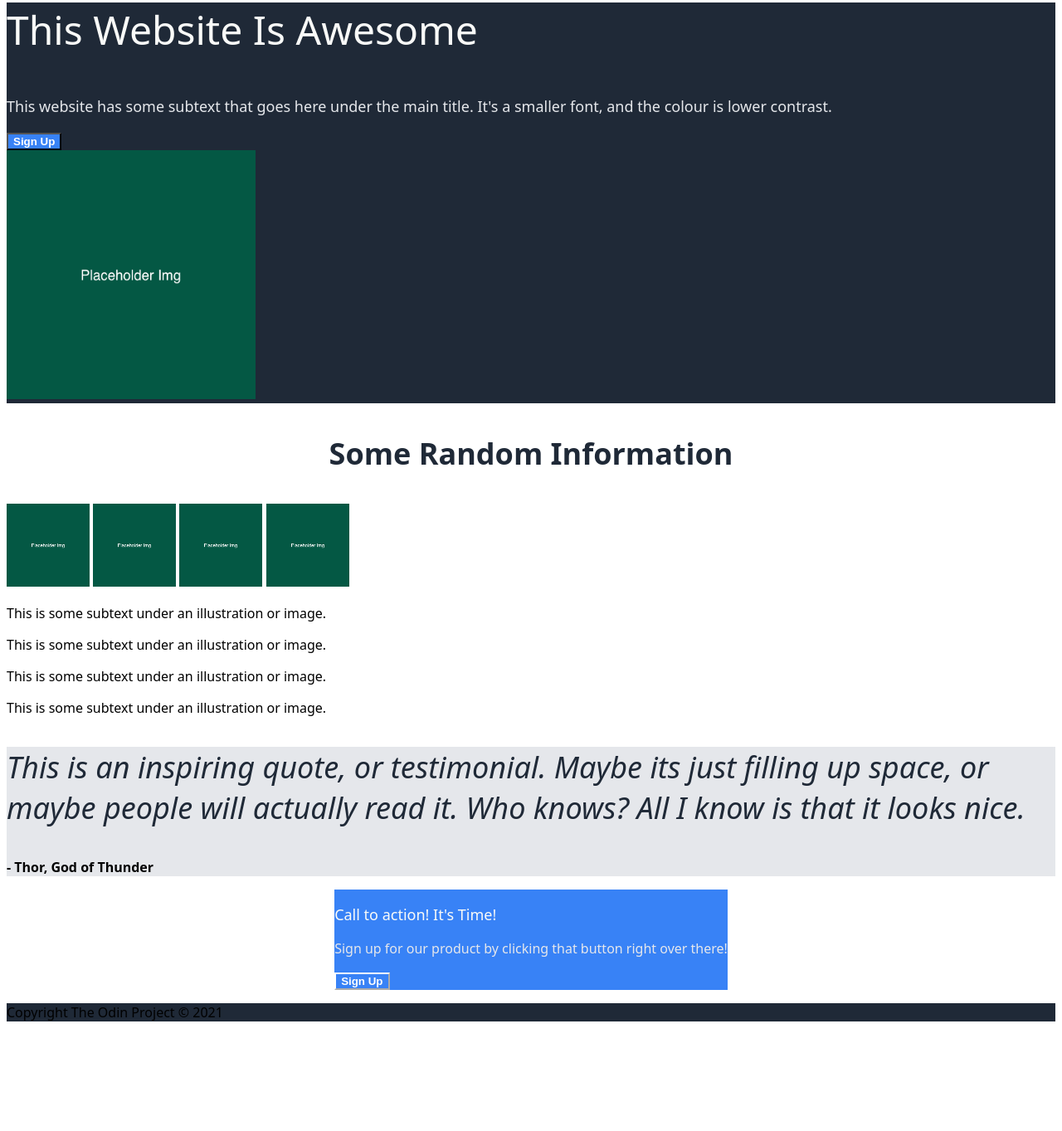
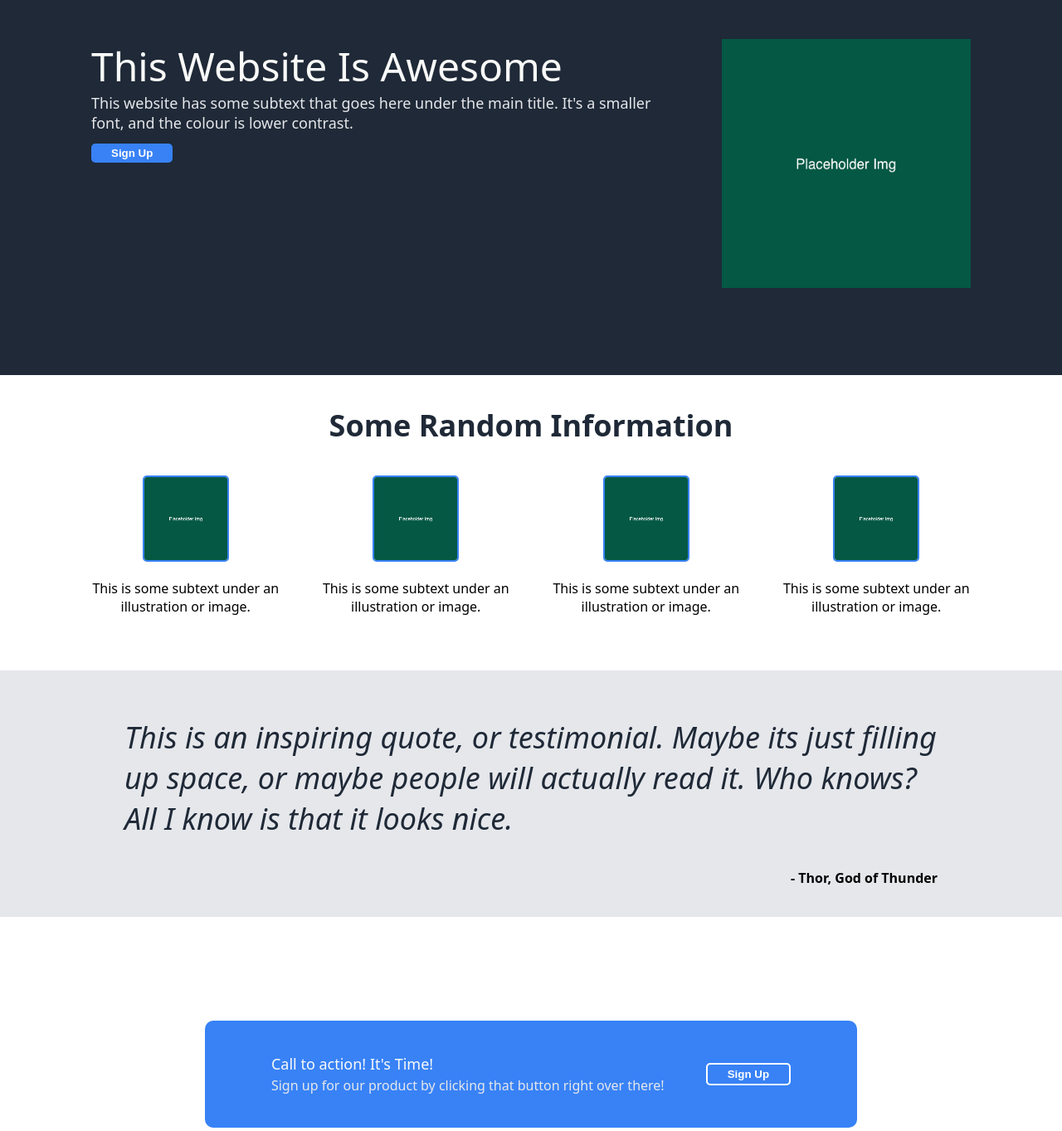
Before and after one commit to lt89/odin-landing, a plain HTML site: page index.html in a window 1280 px wide. Shown: the part 134-1497 px from the top of the page at 83% size. Before the commit the page ends 1381 px from the top, so only its background shows below. Drawn offline with Linux system fonts and the light colour scheme.

Commit message:
I used all of the skills learnt in the Odin course so far to build this landing page the provided spec using HTML and CSS. Flex box was used for adapting the layout. This process has really helped me consolidate the skills I have learnt so far. I need to return to personalise images and content and add some other CSS elements I hope to learn in the near future.

```diff
--- a/index.html
+++ b/index.html
@@ -18,39 +18,64 @@
     </div>
 
     <div class="section-one">
-        <div class="box-one">
+        <div class="left-one">
         <p class="one">This Website Is Awesome</p>
         <p class="description"> This website has some subtext that goes here under the main title. It's a smaller font, and the colour is lower contrast.</p>
         <button class="button-one">Sign Up</button>
         </div>
+        <div class="right-one">
         <img src="placeholder.png" alt="Green square with white placeholder text" width="300" height="300" />
+        </div>
     </div>
 
-
-    <div class="section-two">
-    <p class="two">Some Random Information</p>
-    <img src="placeholder.png" alt="Green square with white placeholder text" width="100" height="100" />
-    <img src="placeholder.png" alt="Green square with white placeholder text" width="100" height="100" />
-    <img src="placeholder.png" alt="Green square with white placeholder text" width="100" height="100" />
-    <img src="placeholder.png" alt="Green square with white placeholder text" width="100" height="100" />
-    <p class="subtext">This is some subtext under an illustration or image.</p>
-    <p class="subtext">This is some subtext under an illustration or image.</p>
-    <p class="subtext">This is some subtext under an illustration or image.</p>
-    <p class="subtext">This is some subtext under an illustration or image.</p>
+<!-- Section Two - Images with text underneath -->
+<div class="section-two">
+    <div class="text-two">
+        <p class="two">Some Random Information</p>
     </div>
 
+    <!-- Pic text main container -->
+    <div class="pic-text">
+    <div class="pic-text-one">
+        <img class="small-pic" src="placeholder.png" alt="Green square with white placeholder text" width="100" height="100" />
+        <p class="subtext">This is some subtext under an illustration or image.</p>
+    </div>
+
+    <div class="pic-text-two">
+        <img class="small-pic" src="placeholder.png" alt="Green square with white placeholder text" width="100" height="100" />
+        <p class="subtext">This is some subtext under an illustration or image.</p>
+    </div>
+
+    <div class="pic-text-three">
+        <img class="small-pic" src="placeholder.png" alt="Green square with white placeholder text" width="100" height="100" />
+        <p class="subtext">This is some subtext under an illustration or image.</p>
+    </div>
+
+    <div class="pic-text-four">
+        <img class="small-pic" src="placeholder.png" alt="Green square with white placeholder text" width="100" height="100" />
+        <p class="subtext">This is some subtext under an illustration or image.</p>
+    </div>
+    </div>
+</div>
+
+    <!-- Section Four - Quote -->
     <div class="section-three">
     <p class="quote">This is an inspiring quote, or testimonial. Maybe its just filling up space, or maybe people will actually read it. Who knows?
         All I know is that it looks nice.
     </p>
     <p class="author">- Thor, God of Thunder</p>
     </div>
-
+<!-- Call to action section - a Div for the text and a div
+    for the button so they can be arranged in a row  -->
     <div class="section-four">
         <div class="box-four">
+            <div class="action-text">
             <p class="four">Call to action! It's Time!</p>
             <p class="four-subtext">Sign up for our product by clicking that button right over there!</p>
+            </div>
+            <div class="action-button">
             <button class="button-two">Sign Up</button>
+            </div>
         </div>
     </div>
 
--- a/style.css
+++ b/style.css
@@ -1,6 +1,8 @@
 .body {
-    margin: none;
-    padding: none;
+    margin: 0px;
+    padding: 0px;
+    padding-bottom: 0px;
+    margin-bottom: 0px;
     font-family: system-ui, -apple-system, BlinkMacSystemFont, 'Segoe UI', Roboto, Oxygen, Ubuntu, Cantarell, 'Open Sans', 'Helvetica Neue', sans-serif;
 }
 
@@ -14,20 +16,35 @@
 
 }
 
-
 .header {
     display:flex;
     background-color: #1F2937;
-    padding: none;
-    margin: none;
+    padding-left: 100px;
+    margin: 0px;
     justify-content: space-between;
     padding-right: 10px;
+
 }
 
+/* Need to work on button properties - remove border shadow */
 button {
-    background-color: #3882F6;
     color: white;
     font-weight: 900;
+    border-radius: 5px;
+    cursor: pointer;
+    padding: 4px 24px;
+}
+
+.button-one {
+    border: 0px;
+    background-color: #3882F6;
+    border-color: #3882F6;
+}
+
+.button-two {
+    border-color: white;
+    border: solid 2px;
+    background-color: #3882F6;
 }
 
 ul {
@@ -36,7 +53,13 @@ ul {
     gap: 18px;
     list-style: none;
     align-items: center;
+    padding-right: 100px;
 
+}
+
+/* Image in Hero section */
+.right-one {
+    padding-right: 100px;
 }
 
 a {
@@ -51,28 +74,98 @@ a {
     color: #1F2937;
 }
 
+.section-one {
+    display: flex;
+    flex-direction: row;
+    background-color: #1F2937;
+    padding: 10px;
+    padding-bottom: 100px;
+    padding-top: 100px;
+}
 
-
-.section-one {
-    background-color: #1F2937;
+.left-one {
+    padding-right: 50px;
+    padding-left: 100px;
+    padding-bottom: 0px;
+    padding-top: 0px;
 }
 
 .one {
     color: #F9FAF8;
     font-style: bolder;
     font-size: 48px;
+    padding-bottom: 0px;
+    margin-bottom: 0px;
+    margin-top: 0px;
 }
 
 .description {
     color: #E5E7EB;
     font-size: 18px;
+    padding-bottom: 4px;
+    margin-bottom: 8px;
+    padding-top: 0px;
+    margin-top: 0px;
 }
 
+
+
+/* Section Two - Image and text rows */
 .section-two {
     background-color: white;
 }
 
-.two {
+.pic-text-one {
+    display: flex 1;
+    flex-direction: column;
+    align-items: center;
+    justify-content: center;
+    text-align: center;
+}
+
+.small-pic {
+    border: #3882F6 solid 2px;
+    border-radius: 5px;
+}
+
+.pic-text-two {
+    display: flex 1;
+    flex-direction: column;
+    align-items: center;
+    justify-content: center;
+    text-align: center;
+}
+
+.pic-text-three {
+    display: flex 1;
+    flex-direction: column;
+    align-items: center;
+    justify-content: center;
+    text-align: center;
+}
+
+.pic-text-four {
+    display: flex 1;
+    flex-direction: column;
+    align-items: center;
+    justify-content: center;
+    text-align: center;
+}
+
+/* Main pic text container */
+.pic-text {
+    display: flex;
+    flex-direction: row;
+    justify-content: center;
+    align-items: space-between;
+    gap: 30px;
+    padding-left: 100px;
+    padding-right: 100px;
+    padding-bottom: 50px;
+
+}
+
+.text-two {
     font-weight: bolder;
     font-size: 36px;
     color: #1F2937;
@@ -81,36 +174,76 @@ a {
 
 .section-three {
     background-color: #E5E7EB;
+    padding-right: 150px;
+    padding-left: 150px;
+    padding-top: 20px;
+    padding-bottom: 20px;
 }
+
+.author {
+    font-weight: 600;
+    text-align: end;
+    padding-right: 0px;
+}
+
 
 .section-four {
     display: flex;
     background-color: white;
     justify-content: center;
     align-items: center;
+    padding: 125px;
 }
 
-.author {
-    font-weight: 600;
+
+.box-four {
+    display: flex;
+    background-color: #3882F6;
+    flex-direction: row;
+    align-items: space-between;
+    justify-content: center;
+    gap: 50px;
+    padding-left: 80px;
+    padding-right: 80px;
+    border-radius: 10px;
 }
 
-.box-four {
-    background-color: #3882F6;
-}
 
-.button-two {
-    border-color: white;
-}
 
 .four {
+    display: flex;
+    flex-direction: row;
     color:#F9FAF8;
     font-size: 18px;
+    margin-bottom: 3px;
+    margin-top: 40px;
 }
 
 .four-subtext {
     color: #E5E7EB;
+    padding: 0px;
+    margin-top: 0px;
+    margin-bottom: 40px;
 }
+
+.action-button {
+    display: flex;
+    align-items: center;
+    justify-content: center;
+}
+
 
 .footer {
     background-color: #1F2937;
+    padding: 15px;
+    margin: 0px;
+    margin-bottom: 0px;
 }
+
+.footer-text {
+    color: white;
+    text-align: center;
+    background-color: #1F2937;
+    margin: 0px;
+    font-size: 10px;
+}
```
